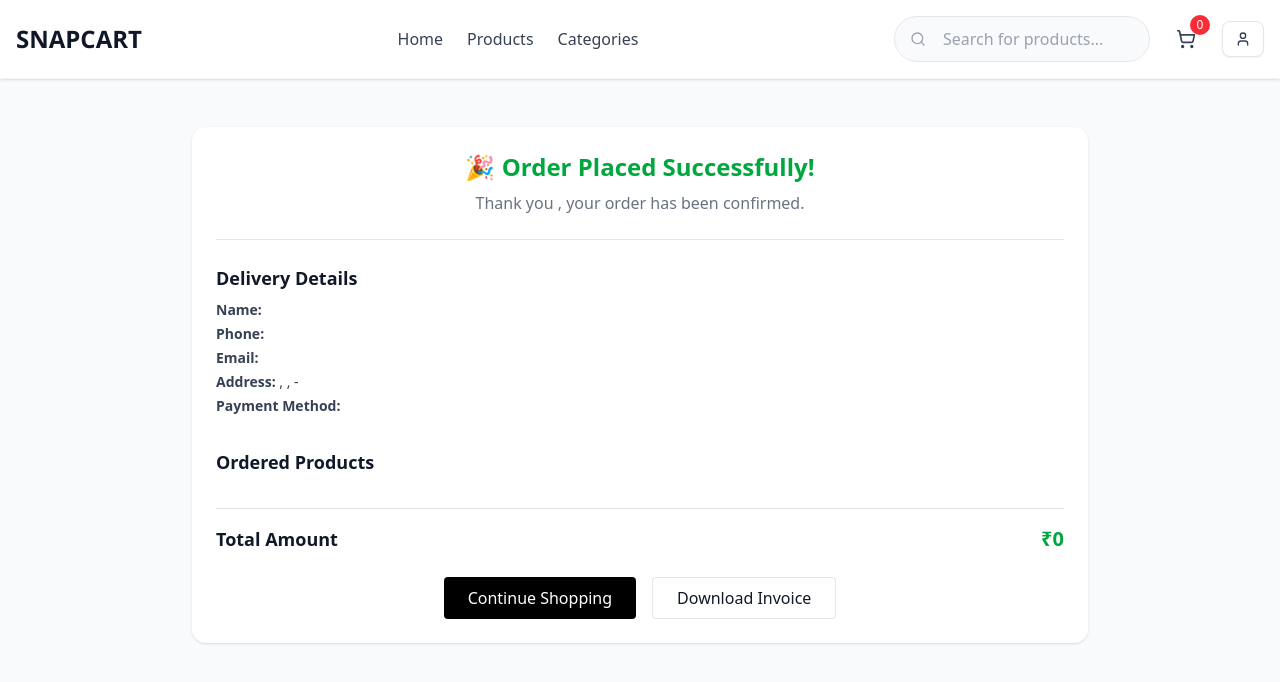
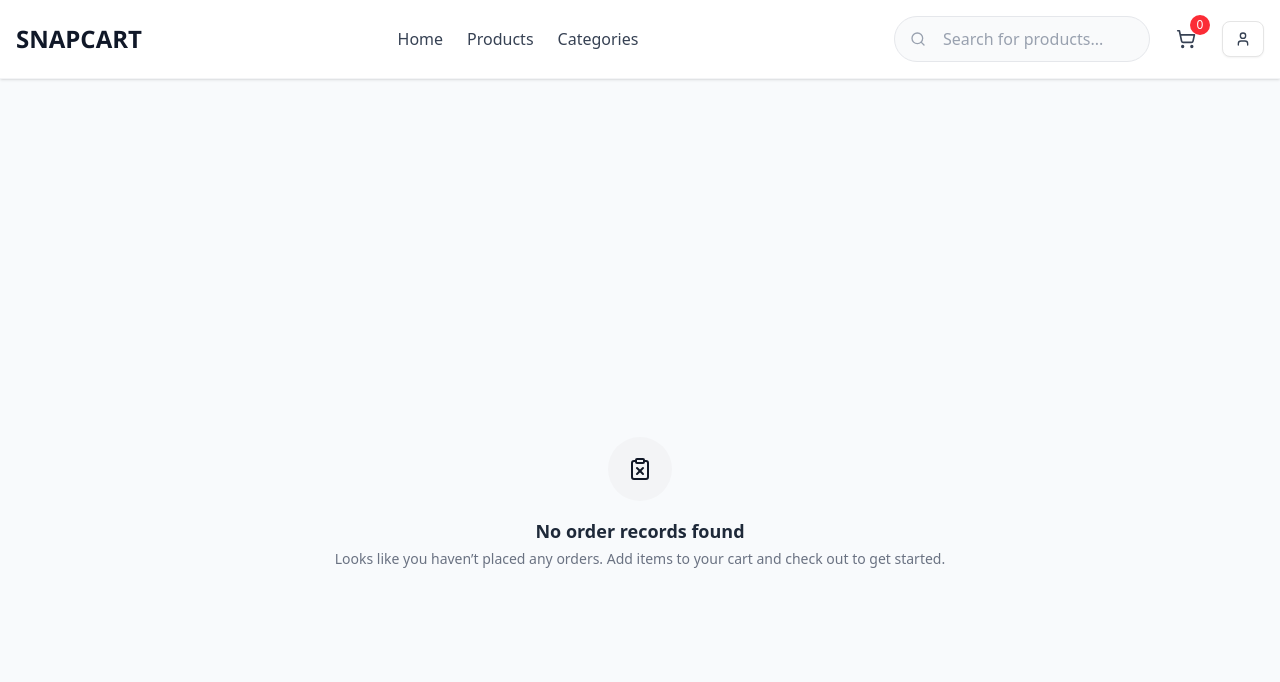
Before and after one commit to Mkcodes-in/SNAPCART, a React (Vite) app: page /orders in a window 1280 px wide. Shown: the top 682 px of the page. Built offline with nearby package versions, Linux system fonts and the light colour scheme.

Commit message:
complete order page

```diff
--- a/src/components/Checkout.tsx
+++ b/src/components/Checkout.tsx
@@ -11,13 +11,13 @@ import type { OrderDetailProps } from "@/types/orderType";
 
 export default function Checkout() {
     const { form, setForm } = useFrom();
-    const state = useSelector((state: RootState) => state);
+    const cart = useSelector((state: RootState) => state.cart.cart);
     const dispatch = useDispatch();
+
     const orderData: OrderDetailProps = {
         ...form,
-        product: state.cart.cart
+        product: cart
     }
-    console.log(state.orders.order, state.cart.cart)
 
     function handleSubmit(e: React.FormEvent) {
         e.preventDefault();
@@ -240,7 +240,7 @@ export default function Checkout() {
                     {/* Right side */}
                     <div className="lg:col-span-1">
                         <CheckoutRightSide
-                            products={state.cart.cart}
+                            products={cart}
                         />
                     </div>
                 </div>
--- a/src/components/Order.tsx
+++ b/src/components/Order.tsx
@@ -1,89 +1,94 @@
-import { useFrom } from "@/hooks/useForm";
+import ProductNotFound from "@/pages/ProductNotFound";
 import type { RootState } from "@/store/store";
+import { ClipboardX, Package } from "lucide-react";
 import { useSelector } from "react-redux";
+import { Card, CardContent, CardFooter, CardHeader, CardTitle } from "./ui/card";
 
 export default function Order() {
-  const state = useSelector((state: RootState) => state.cart);
-  const { form } = useFrom();
+  const orders = useSelector((state: RootState) => state.orders.order);
 
-  const totalAmount = state.cart.reduce(
-    (acc, item) => acc + item.price * item.quantity,
-    0
-  );
+  if (orders.length === 0 || !orders) {
+    return (
+      <div className="h-screen">
+        <ProductNotFound
+          icon={<ClipboardX />}
+          heading="No order records found"
+          paragraph="Looks like you haven’t placed any orders. Add items to your cart and check out to get started."
+        />
+      </div>
+    )
+  }
 
   return (
-    <div className="min-h-screen bg-gray-50 p-6">
-      <div className="max-w-4xl mx-auto bg-white rounded-xl shadow p-6">
+    <div className="min-h-screen bg-gray-50 px-4 py-8">
+      <div className="max-w-5xl mx-auto">
 
-        {/* ✅ Success Header */}
-        <div className="text-center border-b pb-6">
-          <h1 className="text-2xl font-bold text-green-600">
-            🎉 Order Placed Successfully!
+        {/* Page Title */}
+        <div className="flex items-center gap-2 mb-8">
+          <Package className="text-gray-700" />
+          <h1 className="text-2xl font-semibold text-gray-800">
+            My Orders
           </h1>
-          <p className="text-gray-500 mt-2">
-            Thank you {form.name}, your order has been confirmed.
-          </p>
         </div>
 
-        {/* 👤 Customer Details */}
-        <div className="mt-6">
-          <h2 className="text-lg font-semibold mb-2">Delivery Details</h2>
-          <div className="text-sm text-gray-700 space-y-1">
-            <p><b>Name:</b> {form.name}</p>
-            <p><b>Phone:</b> {form.phone}</p>
-            <p><b>Email:</b> {form.email}</p>
-            <p><b>Address:</b> {form.address}, {form.city}, {form.state} - {form.pincode}</p>
-            <p><b>Payment Method:</b> {form.paymentMethod}</p>
-          </div>
-        </div>
-
-        {/* 🛒 Ordered Products */}
-        <div className="mt-8">
-          <h2 className="text-lg font-semibold mb-4">Ordered Products</h2>
-
-          <div className="space-y-4">
-            {state.cart.map((item) => (
-              <div
-                key={item.id}
-                className="flex items-center gap-4 border rounded-lg p-3"
-              >
-                <img
-                  src={item.thumbnail}
-                  alt={item.title}
-                  className="w-20 h-20 object-cover rounded"
-                />
-
-                <div className="flex-1">
-                  <h3 className="font-medium">{item.title}</h3>
-                  <p className="text-sm text-gray-500">
-                    Quantity: {item.quantity}
+        {/* Orders */}
+        <div className="space-y-6">
+          {orders.map((order, index) => (
+            <Card
+              key={index}
+              className="rounded-2xl shadow-sm"
+            >
+              {/* Header */}
+              <CardHeader className="flex flex-row items-center justify-between">
+                <div>
+                  <CardTitle className="text-lg">
+                    Order placed
+                  </CardTitle>
+                  <p className="text-sm text-muted-foreground">
+                    {new Date(order.date).toLocaleDateString()}
                   </p>
                 </div>
+                <span className="font-semibold px-4 py-1 rounded bg-green-600/30">{order.paymentMethod}</span>
+              </CardHeader>
 
-                <div className="font-semibold">
-                  ₹{item.price * item.quantity}
+              {/* Products */}
+              <CardContent className="space-y-4">
+                {order.product.map((item) => (
+                  <div
+                    key={item.id}
+                    className="flex justify-between items-center"
+                  >
+                    <div>
+                      <p className="font-medium">
+                        {item.title}
+                      </p>
+                      <p className="text-sm text-muted-foreground">
+                        Qty: {item.quantity}
+                      </p>
+                    </div>
+
+                    <p className="font-semibold">
+                      ${item.price}
+                    </p>
+                  </div>
+                ))}
+                <div className="flex items-center justify-between">
+                  <span className="font-semibold">Total Amount</span>
+                  <span>34</span>
                 </div>
-              </div>
-            ))}
-          </div>
-        </div>
-
-        {/* 💰 Total */}
-        <div className="mt-8 border-t pt-4 flex justify-between items-center">
-          <span className="text-lg font-semibold">Total Amount</span>
-          <span className="text-xl font-bold text-green-600">
-            ₹{totalAmount}
-          </span>
-        </div>
-
-        {/* 🔘 Actions */}
-        <div className="mt-6 flex justify-center gap-4">
-          <button className="px-6 py-2 rounded bg-black text-white hover:bg-gray-800">
-            Continue Shopping
-          </button>
-          <button className="px-6 py-2 rounded border">
-            Download Invoice
-          </button>
+              </CardContent>
+              {/* Footer */}
+              <CardFooter className="flex flex-col items-start gap-1 text-sm text-muted-foreground">
+                <p className="font-medium text-foreground">
+                  Delivery Address
+                </p>
+                <p>
+                  {order.address}, {order.city}, {order.state} -{" "}
+                  {order.pincode}
+                </p>
+              </CardFooter>
+            </Card>
+          ))}
         </div>
 
       </div>
--- a/src/types/orderType.ts
+++ b/src/types/orderType.ts
@@ -1,4 +1,4 @@
-import type { Product } from "./product";
+import type { CartQuantity } from "./cartType";
 
 export interface FormDataProps{
     name: string;
@@ -13,7 +13,7 @@ export interface FormDataProps{
 }
 
 export interface OrderDetailProps extends FormDataProps{
-    product: Product[];
+    product: CartQuantity[];
 }
 
 // export interface OrderProps {
```
